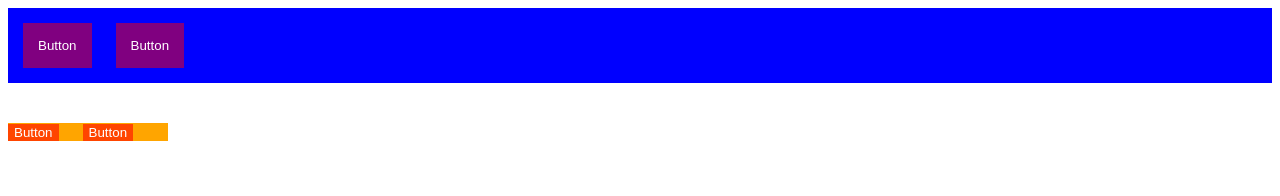
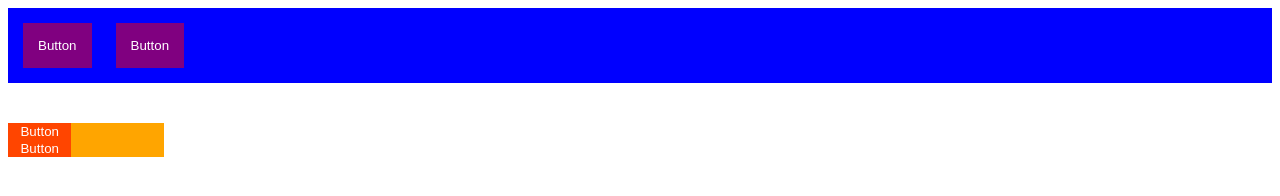
Before and after one commit to ruslanusachov/site, a plain HTML site: page vmusiichuk/lab1/Lab Work 1.3.6/Lab Work 1.3.6.html in a window 1280 px wide. Drawn offline with Linux system fonts and the light colour scheme.

Commit message:
midified folder LW 1.3.6

```diff
--- a/vmusiichuk/lab1/Lab Work 1.3.6/Lab Work 1.3.6.html
+++ b/vmusiichuk/lab1/Lab Work 1.3.6/Lab Work 1.3.6.html
@@ -1,5 +1,5 @@
 <!DOCTYPE html>
-<html lang="en">
+<html lang="ua">
 
 <head>
   <meta charset="UTF-8">
--- a/vmusiichuk/lab1/Lab Work 1.3.6/style.css
+++ b/vmusiichuk/lab1/Lab Work 1.3.6/style.css
@@ -21,6 +21,10 @@ header button{
 }
 div button{
   background: orangered;
+  float: left;
+  width: 45%;
+  margin-right: 5%;
+  box-sizing: border-box;
 }
 header button, div button{
     margin-right:  20px;
```
